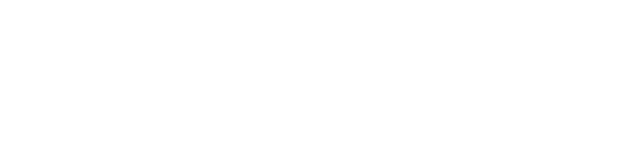
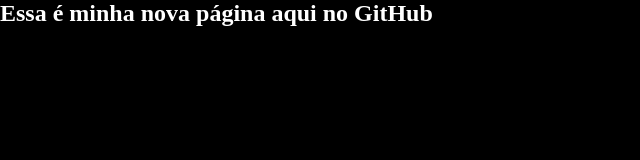
Before and after one commit to alissonjcdev/alissonjcdev.github.io, a plain HTML site: page index.html in a window 1280 px wide. Shown: the whole page, without its empty margins (0-640 px from the left). Drawn offline with Linux system fonts and the light colour scheme.

Commit message:
Initial commit alteration

```diff
--- a/index.html
+++ b/index.html
@@ -8,7 +8,9 @@
   </head>
   <body>
     <header></header>
-    <main></main>
+    <main>
+      <h2>Essa é minha nova página aqui no GitHub</h2>
+    </main>
     <footer></footer>
   </body>
 </html>
--- a/styleGlobal.css
+++ b/styleGlobal.css
@@ -3,3 +3,10 @@
   margin: 0;
   padding: 0;
 }
+
+body {
+  width: 100vw;
+  height: 100vh;
+  background-color: black;
+  color: white;
+}
```
